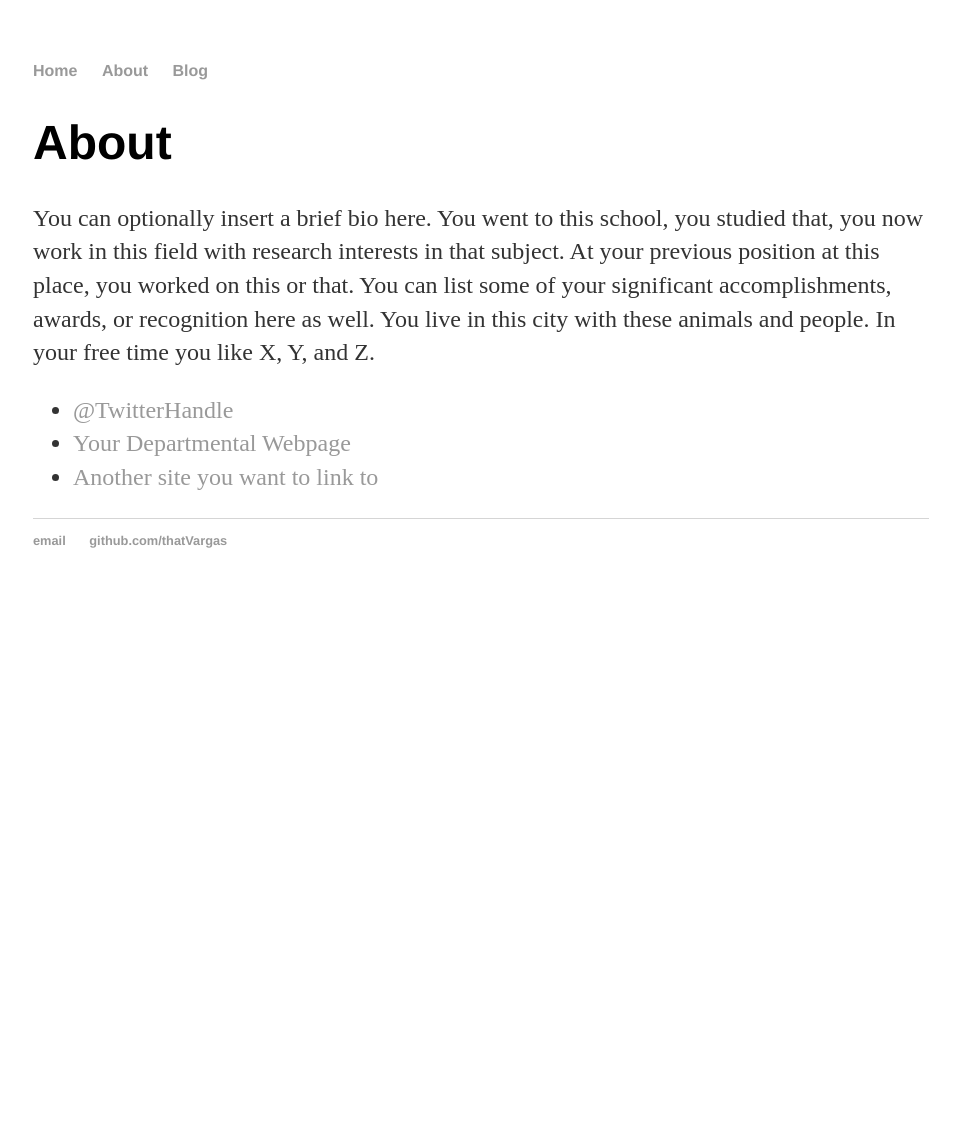
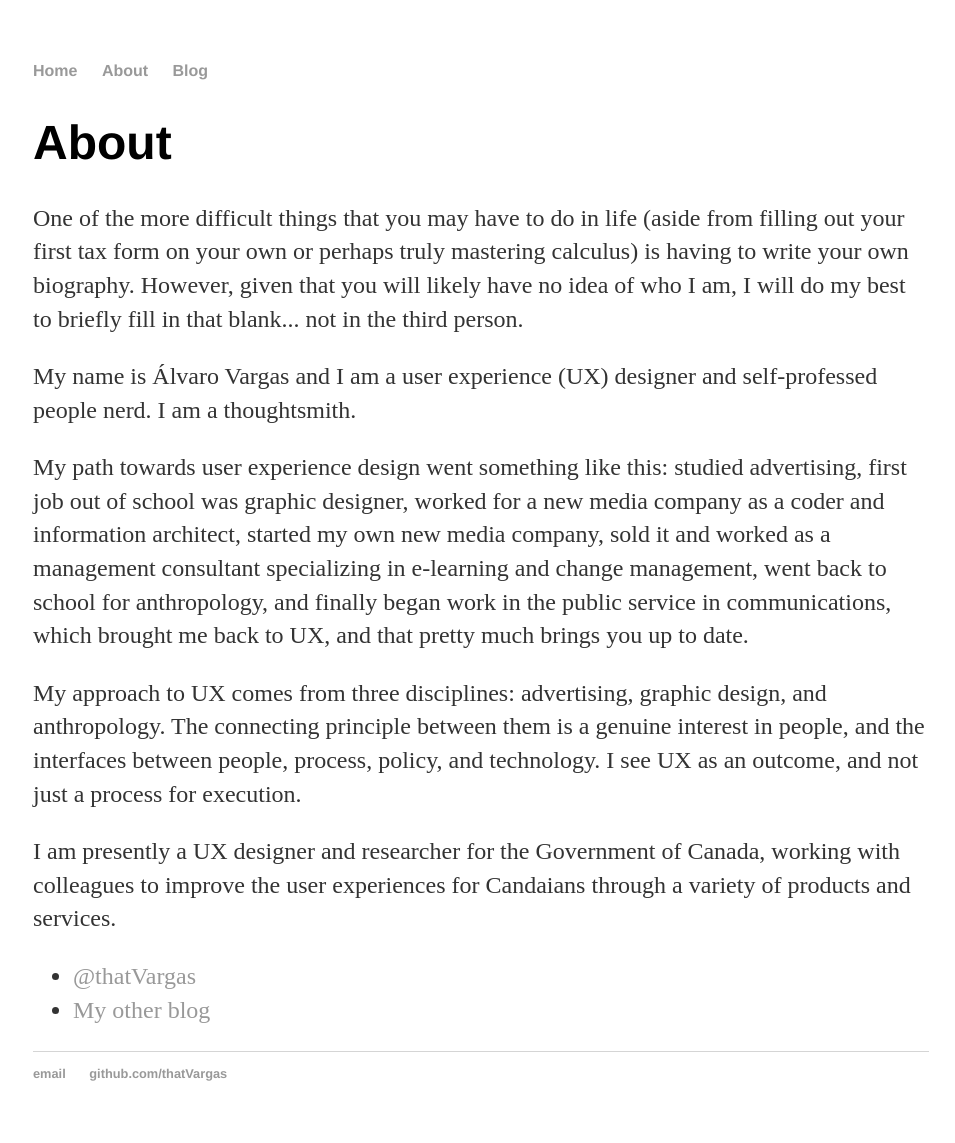
Before and after one commit to thatVargas/thatvargas.github.io, a Jekyll site: the page built from about/index.html, in a window 1280 px wide. Shown: the whole page, without its empty margins (159-1114 px from the left). Built offline with Jekyll 4.4.1, drawn with Linux system fonts in a browser that asks for light colours; before the commit the page ends 900 px from its top, so only the background shows below that.

Commit message:
Update index.html

```diff
--- a/about/index.html
+++ b/about/index.html
@@ -1,15 +1,22 @@
 ---
 layout: default
-title: About Hank Quinlan
+title: About Álvaro
 ---
 
 		<div class="about">
 			<h1>About</h1>
-			<p>You can optionally insert a brief bio here. You went to this school, you studied that, you now work in this field with research interests in that subject. At your previous position at this place, you worked on this or that. You can list some of your significant accomplishments, awards, or recognition here as well. You live in this city with these animals and people. In your free time you like X, Y, and Z.</p>
+			<p>One of the more difficult things that you may have to do in life (aside from filling out your first tax form on your own or perhaps truly mastering calculus) is having to write your own biography. However, given that you will likely have no idea of who I am, I will do my best to briefly fill in that blank... not in the third person.</p>
+
+<P>My name is Álvaro Vargas and I am a user experience (UX) designer and self-professed people nerd. I am a thoughtsmith.</p>
+
+<P>My path towards user experience design went something like this: studied advertising, first job out of school was graphic designer, worked for a new media company as a coder and information architect, started my own new media company, sold it and worked as a management consultant specializing in e-learning and change management, went back to school for anthropology, and finally began work in the public service in communications, which brought me back to UX, and that pretty much brings you up to date.</p>
+
+<P>My approach to UX comes from three disciplines: advertising, graphic design, and anthropology. The connecting principle between them is a genuine interest in people, and the interfaces between people, process, policy, and technology. I see UX as an outcome, and not just a process for execution.</p>
+
+<P>I am presently a UX designer and researcher for the Government of Canada, working with colleagues to improve the user experiences for Candaians through a variety of products and services.</p>
 
 			<ul class="contacts">
-				<li><a href="#">@TwitterHandle</a></li>
-				<li><a href="#">Your Departmental Webpage</a></li>
-				<li><a href="#">Another site you want to link to</a></li>
+				<li><a href="https://twitter.com/thatVargas">@thatVargas</a></li>
+				<li><a href="https://workisplay.com">My other blog</a></li>
 				</ul>
 		</div>
```
